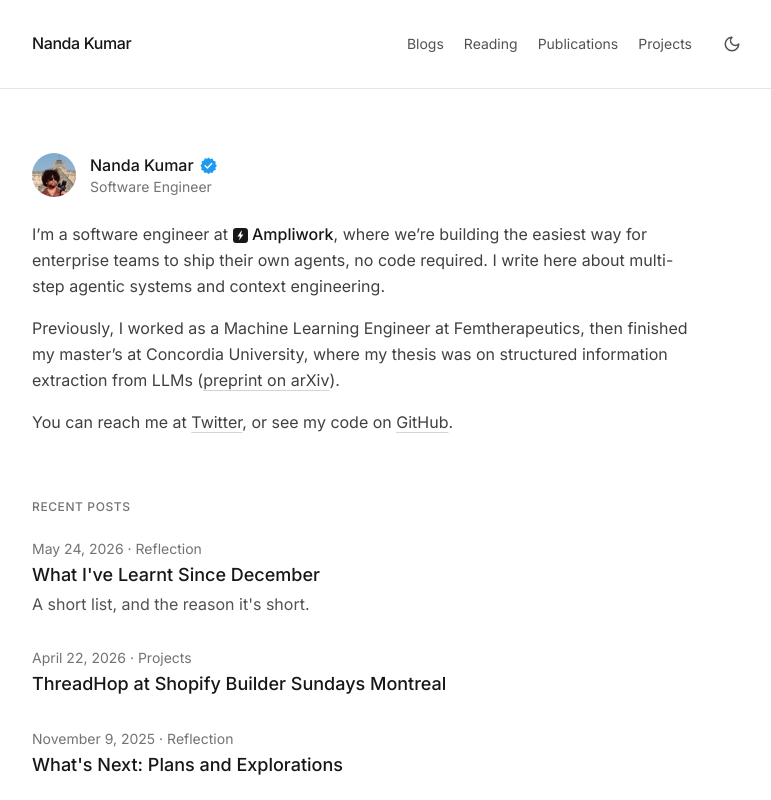
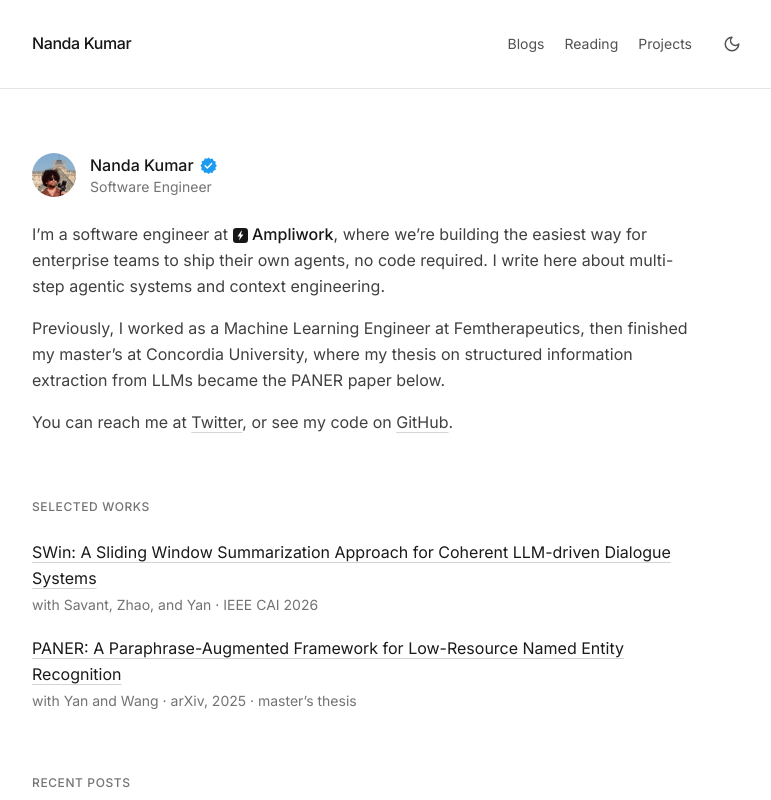
Before and after one commit to parzival1l/parzival1l.github.io, a Next.js app: page / in a window 1280 px wide. Shown: the top 800 px of the page, without its empty margins (248-1019 px from the left). Built offline with nearby package versions, Linux system fonts and the light colour scheme.

Commit message:
Fold publications into homepage Selected works; add IEEE CAI 2026 paper

```diff
--- a/app/page.tsx
+++ b/app/page.tsx
@@ -74,17 +74,8 @@ export default function HomePage() {
         <p className="mt-4 text-base leading-relaxed text-neutral-700">
           Previously, I worked as a Machine Learning Engineer at
           Femtherapeutics, then finished my master&rsquo;s at Concordia
-          University, where my thesis was on structured information
-          extraction from LLMs (
-          <a
-            href="https://arxiv.org/abs/2510.17720"
-            className={BIO_LINK}
-            target="_blank"
-            rel="noreferrer"
-          >
-            preprint on arXiv
-          </a>
-          ).
+          University, where my thesis on structured information extraction
+          from LLMs became the PANER paper below.
         </p>
         <p className="mt-4 text-base leading-relaxed text-neutral-700">
           You can reach me at{' '}
@@ -107,6 +98,43 @@ export default function HomePage() {
           </a>
           .
         </p>
+      </section>
+
+      <section className="mb-16 max-w-prose">
+        <h2 className="mb-6 text-xs font-medium uppercase tracking-wider text-neutral-500">
+          Selected works
+        </h2>
+        <ul className="space-y-5 text-base leading-relaxed">
+          <li>
+            <a
+              href="https://ieeexplore.ieee.org/abstract/document/11536307"
+              className={BIO_LINK}
+              target="_blank"
+              rel="noreferrer"
+            >
+              SWin: A Sliding Window Summarization Approach for Coherent
+              LLM-driven Dialogue Systems
+            </a>
+            <p className="mt-1 text-sm text-neutral-500">
+              with Savant, Zhao, and Yan &middot; IEEE CAI 2026
+            </p>
+          </li>
+          <li>
+            <a
+              href="https://arxiv.org/abs/2510.17720"
+              className={BIO_LINK}
+              target="_blank"
+              rel="noreferrer"
+            >
+              PANER: A Paraphrase-Augmented Framework for Low-Resource Named
+              Entity Recognition
+            </a>
+            <p className="mt-1 text-sm text-neutral-500">
+              with Yan and Wang &middot; arXiv, 2025 &middot; master&rsquo;s
+              thesis
+            </p>
+          </li>
+        </ul>
       </section>
 
       <section>
--- a/app/publications/page.tsx
+++ /dev/null
@@ -1,18 +0,0 @@
-import { PageLayout } from '@/components/page-layout'
-
-export const metadata = {
-  title: 'Publications',
-}
-
-export default function PublicationsPage() {
-  return (
-    <PageLayout title="Publications">
-      <p>
-        Master&rsquo;s thesis on structured information extraction from
-        LLMs. Preprint on{' '}
-        <a href="https://arxiv.org/abs/2510.17720">arXiv</a>.
-      </p>
-      <p>More to come.</p>
-    </PageLayout>
-  )
-}
--- a/components/site-header.tsx
+++ b/components/site-header.tsx
@@ -7,7 +7,6 @@ import { ThemeToggle } from '@/components/theme-toggle'
 const NAV = [
   { href: '/blog/', label: 'Blogs' },
   { href: '/reading/', label: 'Reading' },
-  { href: '/publications/', label: 'Publications' },
   { href: '/projects/', label: 'Projects' },
 ]
 
```
Also changed, not shown: 2 other files (tests, documents, lock files or other folders).
